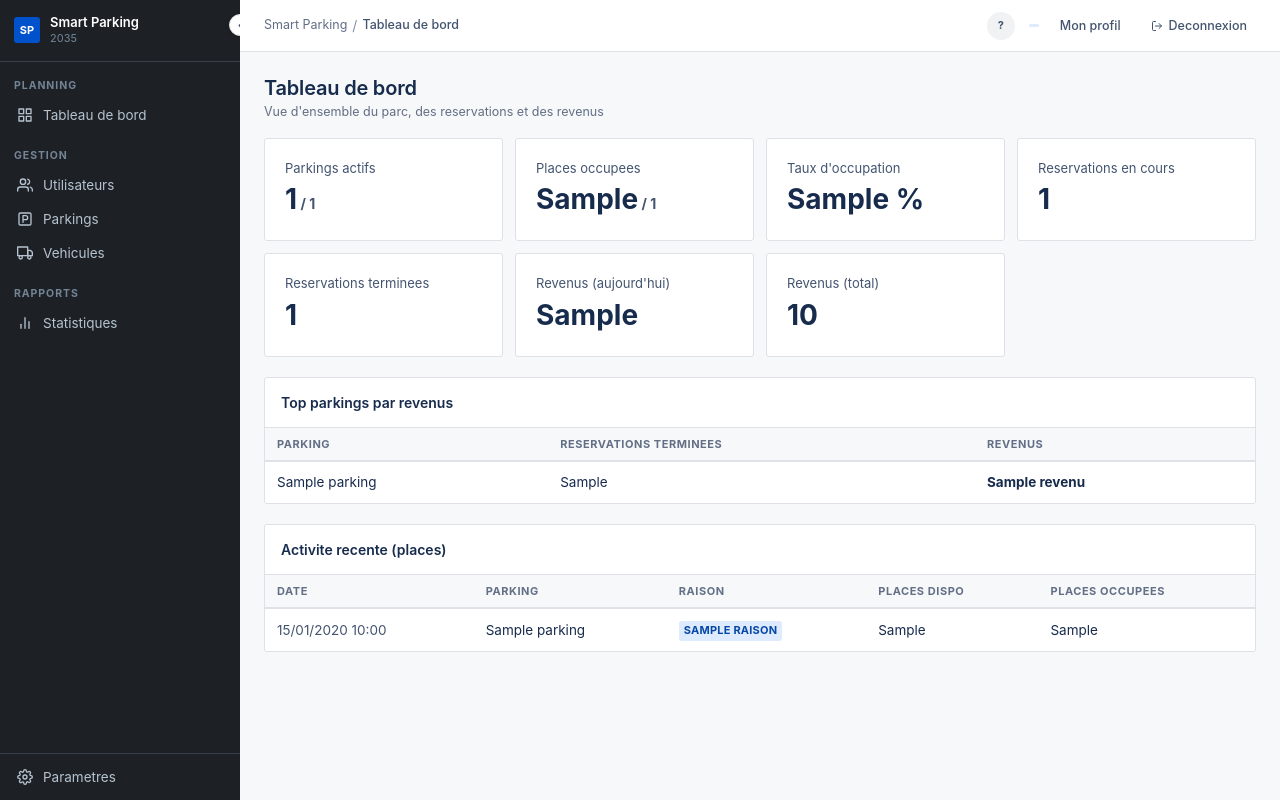
After one commit to Mathieu-35/Smart_Parking_2035, a FastAPI app: template app/templates/dashboard.html in a window 1280 px wide. The commit adds this page. Run offline with FastAPI, Linux system fonts and the light colour scheme; the template is opened without the code that fills it: most values are stand-ins (such as "Sample title", 1, 10 or a date in 2020); parts of the project's set-up code (start-up, migrations or seed data) failed here and were passed over.

Commit message:
Sprint 11 : tableau de bord admin (statistiques + revenus, BF13/BF14)
- stats_controller.py : calcule parkings actifs, places totales/occupees,
  taux d'occupation, reservations (total/en cours/terminees), revenus
  (total + du jour, somme des cout_total des reservations "partie"),
  top parkings par revenus, et activite recente (HistoriquePlaces).
- routes/dashboard.py : GET /tableau-de-bord (reserve admin).
- templates/dashboard.html : cartes de stats + tableau "Top parkings par
  revenus" + tableau "Activite recente".
- main.py / auth.py : l'admin arrive desormais sur /tableau-de-bord ;
  routeur dashboard inclus.
- base.html : liens sidebar "Tableau de bord" et "Statistiques" branches.

Couvre BF13 (stats) et BF14 (revenus / historiques).

Co-Authored-By: Claude Opus 4.7 <noreply@anthropic.com>

```diff
--- a/app/main.py
+++ b/app/main.py
@@ -11,7 +11,7 @@ from app.exceptions import NotAuthenticatedException
 from app.graph import load_graph
 from app.graph.recommandation import recommander_parkings
 from app.models import Role, Utilisateur, Parking, HistoriquePlaces, Reservation  # noqa: F401
-from app.routes import auth, utilisateur, parking, reservation
+from app.routes import auth, utilisateur, parking, reservation, dashboard
 
 app = FastAPI(title="Smart Parking 2035", docs_url="/api/docs")
 
@@ -30,6 +30,7 @@ app.include_router(auth.router)
 app.include_router(utilisateur.router)
 app.include_router(parking.router)
 app.include_router(reservation.router)
+app.include_router(dashboard.router)
 
 
 @app.exception_handler(NotAuthenticatedException)
@@ -45,7 +46,7 @@ def root(request: Request):
 
     role = request.session.get("user_role")
     if role == "administrateur":
-        return RedirectResponse(url="/utilisateurs/")
+        return RedirectResponse(url="/tableau-de-bord")
     if role == "gardien":
         return RedirectResponse(url="/gardien/")
     if role == "conducteur":
--- a/app/routes/auth.py
+++ b/app/routes/auth.py
@@ -15,7 +15,7 @@ templates = Jinja2Templates(directory="app/templates")
 @router.get("/login", response_class=HTMLResponse)
 def login_form(request: Request):
     if request.session.get("user_id"):
-        return RedirectResponse(url="/utilisateurs/")
+        return RedirectResponse(url="/")
     return templates.TemplateResponse("auth/login.html", {
         "request": request,
         "error": None,
@@ -41,7 +41,7 @@ def login(
 
     # Redirection selon le rôle
     if user.role.nom == "administrateur":
-        return RedirectResponse(url="/utilisateurs/", status_code=303)
+        return RedirectResponse(url="/tableau-de-bord", status_code=303)
     # Gardien et conducteur ont leurs interfaces mobiles (à venir)
     return RedirectResponse(url="/", status_code=303)
 
--- a/app/templates/base.html
+++ b/app/templates/base.html
@@ -100,7 +100,9 @@
 
       <div class="nav-section">
         <span class="nav-section-label">Planning</span>
-        <a href="/" class="nav-item" title="Tableau de bord">
+        <a href="/tableau-de-bord"
+           class="nav-item {% if '/tableau-de-bord' in request.url.path %}active{% endif %}"
+           title="Tableau de bord">
           <svg xmlns="http://www.w3.org/2000/svg" viewBox="0 0 24 24" fill="none"
                stroke="currentColor" stroke-width="2" stroke-linecap="round" stroke-linejoin="round">
             <rect x="3" y="3" width="7" height="7"/><rect x="14" y="3" width="7" height="7"/>
@@ -145,7 +147,7 @@
 
       <div class="nav-section">
         <span class="nav-section-label">Rapports</span>
-        <a href="#" class="nav-item" title="Statistiques">
+        <a href="/tableau-de-bord" class="nav-item" title="Statistiques">
           <svg xmlns="http://www.w3.org/2000/svg" viewBox="0 0 24 24" fill="none"
                stroke="currentColor" stroke-width="2" stroke-linecap="round" stroke-linejoin="round">
             <line x1="18" y1="20" x2="18" y2="10"/>
--- /dev/null
+++ b/app/templates/dashboard.html
@@ -0,0 +1,118 @@
+{% extends "base.html" %}
+
+{% block title %}Tableau de bord — Smart Parking 2035{% endblock %}
+
+{% block breadcrumb %}
+  <span class="topbar-breadcrumb-current">Tableau de bord</span>
+{% endblock %}
+
+{% block content %}
+
+<div class="page-header" style="margin-bottom: 16px;">
+  <div>
+    <h1 class="page-title">Tableau de bord</h1>
+    <p class="page-meta">Vue d'ensemble du parc, des reservations et des revenus</p>
+  </div>
+</div>
+
+<!-- ===================== CARTES DE STATISTIQUES ===================== -->
+<div style="display: grid; grid-template-columns: repeat(auto-fit, minmax(190px, 1fr)); gap: 12px; margin-bottom: 20px;">
+
+  <div class="card"><div class="card-body">
+    <div style="font-size: 13px; color: var(--text-subtle);">Parkings actifs</div>
+    <div style="font-size: 28px; font-weight: 700;">{{ stats.nb_parkings_actifs }}<span style="font-size:14px; color:var(--text-subtle);"> / {{ stats.nb_parkings }}</span></div>
+  </div></div>
+
+  <div class="card"><div class="card-body">
+    <div style="font-size: 13px; color: var(--text-subtle);">Places occupees</div>
+    <div style="font-size: 28px; font-weight: 700;">{{ stats.places_occupees }}<span style="font-size:14px; color:var(--text-subtle);"> / {{ stats.total_places }}</span></div>
+  </div></div>
+
+  <div class="card"><div class="card-body">
+    <div style="font-size: 13px; color: var(--text-subtle);">Taux d'occupation</div>
+    <div style="font-size: 28px; font-weight: 700;">{{ stats.taux_occupation }} %</div>
+  </div></div>
+
+  <div class="card"><div class="card-body">
+    <div style="font-size: 13px; color: var(--text-subtle);">Reservations en cours</div>
+    <div style="font-size: 28px; font-weight: 700;">{{ stats.nb_en_cours }}</div>
+  </div></div>
+
+  <div class="card"><div class="card-body">
+    <div style="font-size: 13px; color: var(--text-subtle);">Reservations terminees</div>
+    <div style="font-size: 28px; font-weight: 700;">{{ stats.nb_terminees }}</div>
+  </div></div>
+
+  <div class="card"><div class="card-body">
+    <div style="font-size: 13px; color: var(--text-subtle);">Revenus (aujourd'hui)</div>
+    <div style="font-size: 28px; font-weight: 700;">{{ stats.revenus_jour }}</div>
+  </div></div>
+
+  <div class="card"><div class="card-body">
+    <div style="font-size: 13px; color: var(--text-subtle);">Revenus (total)</div>
+    <div style="font-size: 28px; font-weight: 700;">{{ stats.revenus_total }}</div>
+  </div></div>
+
+</div>
+
+<!-- ===================== TOP PARKINGS PAR REVENUS ===================== -->
+<div class="card" style="margin-bottom: 20px;">
+  <div class="card-header">
+    <div class="card-title">Top parkings par revenus</div>
+  </div>
+  <div class="table-wrapper">
+    {% if stats.top_parkings %}
+    <table>
+      <thead>
+        <tr><th>Parking</th><th>Reservations terminees</th><th>Revenus</th></tr>
+      </thead>
+      <tbody>
+        {% for p in stats.top_parkings %}
+        <tr>
+          <td>{{ p.nom }}</td>
+          <td>{{ p.nb }}</td>
+          <td><strong>{{ p.revenu }}</strong></td>
+        </tr>
+        {% endfor %}
+      </tbody>
+    </table>
+    {% else %}
+    <div class="empty-state">
+      <div class="empty-state-desc">Aucun revenu enregistre pour le moment.</div>
+    </div>
+    {% endif %}
+  </div>
+</div>
+
+<!-- ===================== ACTIVITE RECENTE ===================== -->
+<div class="card">
+  <div class="card-header">
+    <div class="card-title">Activite recente (places)</div>
+  </div>
+  <div class="table-wrapper">
+    {% if stats.historiques %}
+    <table>
+      <thead>
+        <tr><th>Date</th><th>Parking</th><th>Raison</th><th>Places dispo</th><th>Places occupees</th></tr>
+      </thead>
+      <tbody>
+        {% for h in stats.historiques %}
+        <tr>
+          <td style="color: var(--text-subtle);">{{ h.date_enregistrement.strftime('%d/%m/%Y %H:%M') }}</td>
+          <td>{{ h.parking.nom }}</td>
+          <td><span class="lozenge lozenge-info">{{ h.raison if h.raison else '—' }}</span></td>
+          <td>{{ h.places_disponibles }}</td>
+          <td>{{ h.places_occupees }}</td>
+        </tr>
+        {% endfor %}
+      </tbody>
+    </table>
+    {% else %}
+    <div class="empty-state">
+      <div class="empty-state-desc">Aucune activite enregistree pour le moment.</div>
+    </div>
+    {% endif %}
+  </div>
+</div>
+
+{% endblock %}
```
Also changed, not shown: app/controllers/stats_controller.py (added, +106 -0 lines), app/routes/dashboard.py (added, +29 -0 lines).
